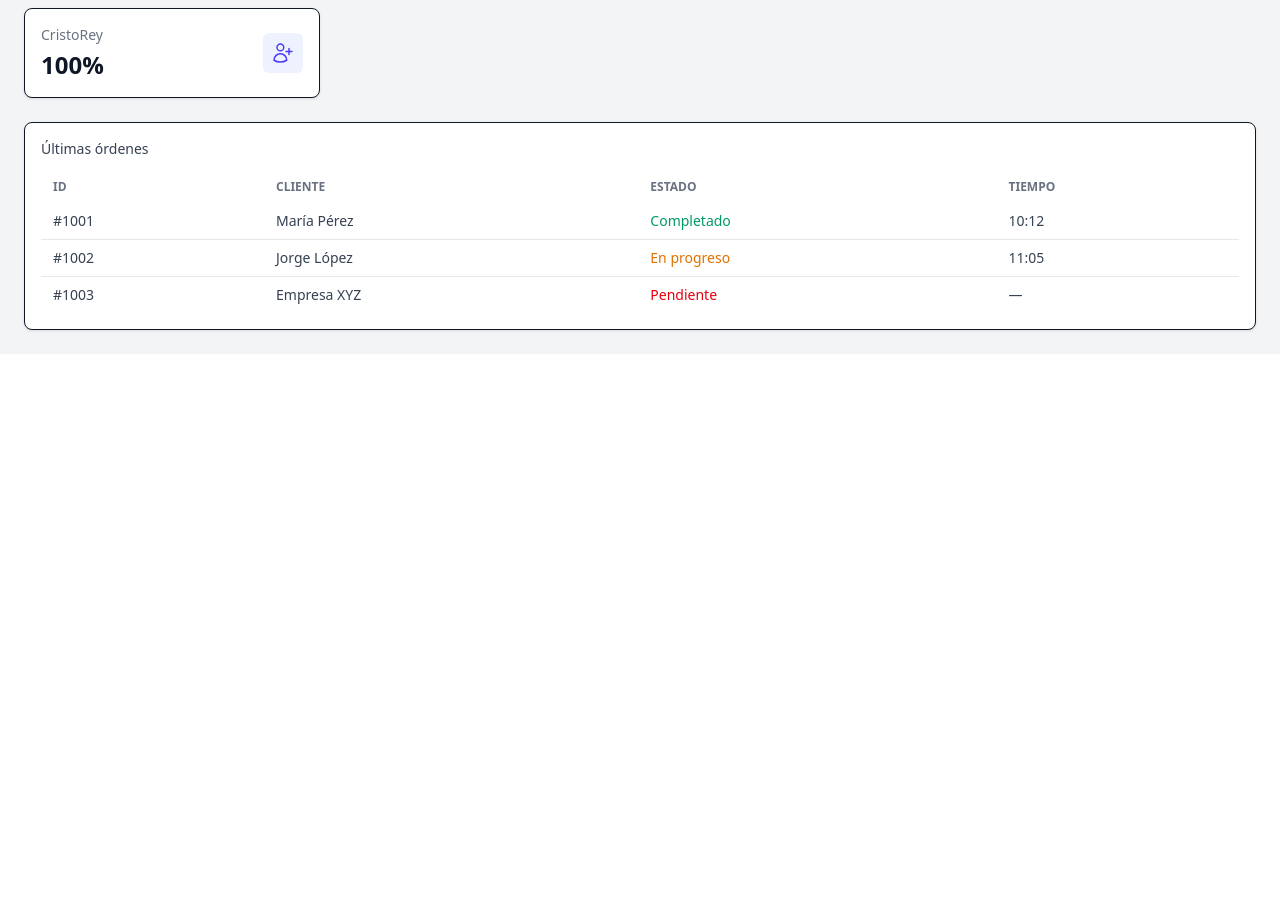
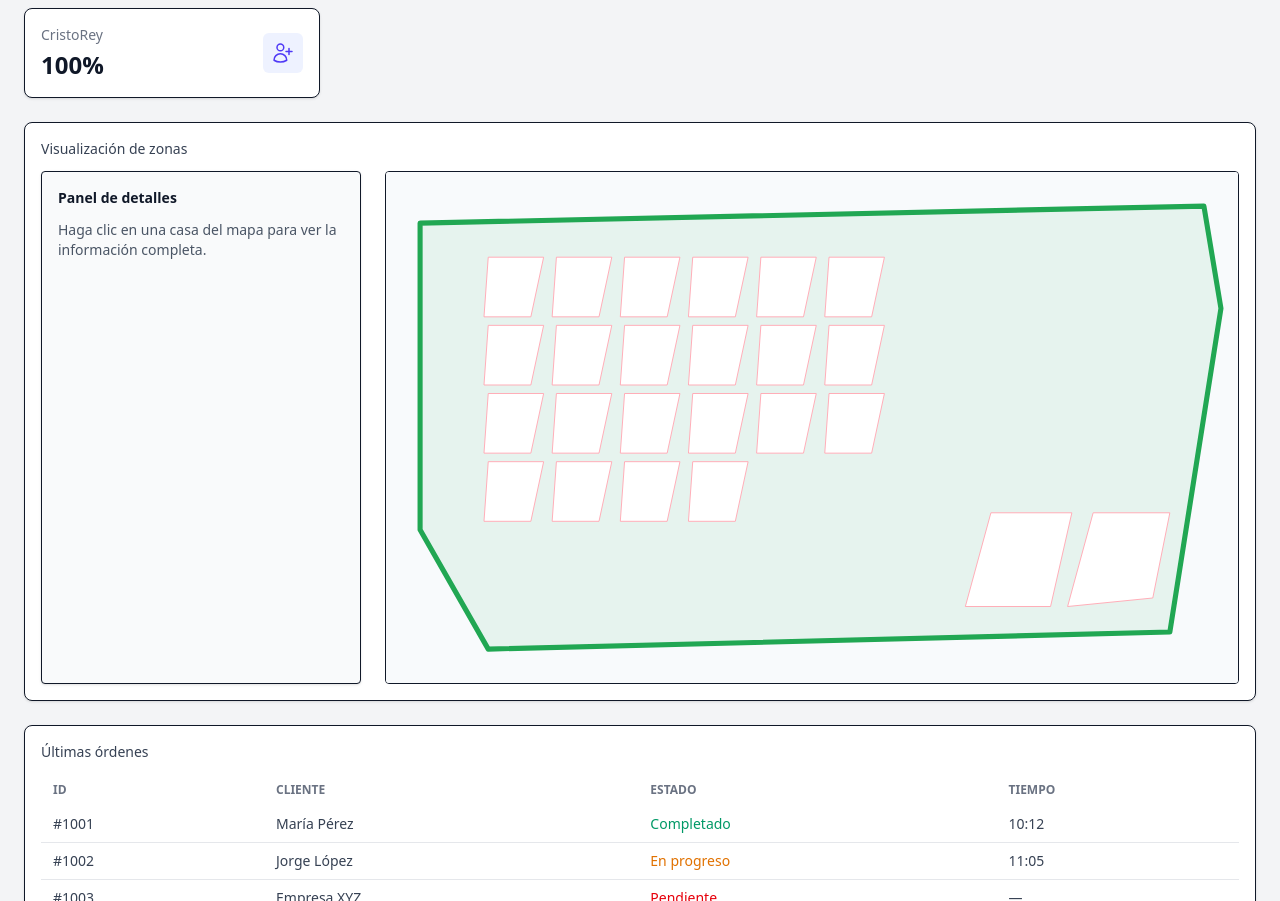
Before and after one commit to faridardila/hackaton-acueducto, a React (Vite) app in the folder frontend/: page / in a window 1280 px wide. Shown: the part 560-1461 px from the top of the page. Before the commit the page ends 914 px from the top, so only its background shows below. Built offline with nearby package versions, Linux system fonts and the light colour scheme.

Commit message:
Add interactive map and detail panel to Operator Dashboard

```diff
--- a/frontend/src/Components/OperatorView/Dashboard.jsx
+++ b/frontend/src/Components/OperatorView/Dashboard.jsx
@@ -1,4 +1,5 @@
 // @ts-nocheck
+import React, { useState, useRef } from 'react'
 import { BellIcon, ChartBarIcon, UserGroupIcon, UserPlusIcon } from '@heroicons/react/24/outline'
 
 /**
@@ -24,6 +25,69 @@ function StatCard(props) {
 
 function Dashboard() {
     // Vista estática de una dashboard para la vista de operador (tema claro, sin navbar)
+
+    const mapRef = useRef(null)
+    const [hovered, setHovered] = useState(null)
+    const [hoverPos, setHoverPos] = useState({ x: 0, y: 0 })
+    const [selected, setSelected] = useState(null)
+
+    // Sample data: 15 polygon 'houses' with mock info and svg points (viewBox 0 0 1000 600)
+    // Neighborhood boundary (single polygon) and houses inside it.
+    const boundary = {
+        points: '40,60 960,40 980,160 920,540 120,560 40,420'
+    }
+
+    // Make houses 1..22 trapezoids similar to refs and filled
+    const houses = [
+        { id: 1, address: 'Calle 1 #10-01', owner: 'Luis Gómez', families: 3, points: '120,100 185,100 170,170 115,170' },
+        { id: 2, address: 'Calle 2 #11-02', owner: 'María López', families: 4, points: '200,100 265,100 250,170 195,170' },
+        { id: 3, address: 'Calle 3 #12-03', owner: 'Ana Ruiz', families: 2, points: '280,100 345,100 330,170 275,170' },
+        { id: 4, address: 'Calle 4 #13-04', owner: 'Pedro Díaz', families: 5, points: '360,100 425,100 410,170 355,170' },
+        { id: 5, address: 'Calle 5 #14-05', owner: 'Sandra Villa', families: 1, points: '440,100 505,100 490,170 435,170' },
+        { id: 6, address: 'Calle 6 #15-06', owner: 'Jorge Salas', families: 6, points: '520,100 585,100 570,170 515,170' },
+
+        { id: 7, address: 'Calle 7 #16-07', owner: 'Elena Mora', families: 2, points: '120,180 185,180 170,250 115,250' },
+        { id: 8, address: 'Calle 8 #17-08', owner: 'Carlos Peña', families: 3, points: '200,180 265,180 250,250 195,250' },
+        { id: 9, address: 'Calle 9 #18-09', owner: 'Lucía Castro', families: 4, points: '280,180 345,180 330,250 275,250' },
+        { id: 10, address: 'Calle 10 #19-10', owner: 'Raúl Herrera', families: 2, points: '360,180 425,180 410,250 355,250' },
+        { id: 11, address: 'Calle 11 #20-11', owner: 'Marta Ruiz', families: 3, points: '440,180 505,180 490,250 435,250' },
+        { id: 12, address: 'Calle 12 #21-12', owner: 'Diego Prada', families: 5, points: '520,180 585,180 570,250 515,250' },
+
+        { id: 13, address: 'Calle 13 #22-13', owner: 'Nadia Ortiz', families: 1, points: '120,260 185,260 170,330 115,330' },
+        { id: 14, address: 'Calle 14 #23-14', owner: 'Iván Ríos', families: 2, points: '200,260 265,260 250,330 195,330' },
+        { id: 15, address: 'Calle 15 #24-15', owner: 'Paula León', families: 4, points: '280,260 345,260 330,330 275,330' },
+        { id: 16, address: 'Calle 16 #25-16', owner: 'Óscar P.', families: 3, points: '360,260 425,260 410,330 355,330' },
+        { id: 17, address: 'Calle 17 #26-17', owner: 'Lina M.', families: 2, points: '440,260 505,260 490,330 435,330' },
+        { id: 18, address: 'Calle 18 #27-18', owner: 'Roberto S.', families: 4, points: '520,260 585,260 570,330 515,330' },
+
+        { id: 19, address: 'Calle 19 #28-19', owner: 'Diana V.', families: 2, points: '120,340 185,340 170,410 115,410' },
+        { id: 20, address: 'Calle 20 #29-20', owner: 'Mauricio Q.', families: 3, points: '200,340 265,340 250,410 195,410' },
+        { id: 21, address: 'Calle 21 #30-21', owner: 'Sofía R.', families: 2, points: '280,340 345,340 330,410 275,410' },
+        { id: 22, address: 'Calle 22 #31-22', owner: 'Héctor U.', families: 1, points: '360,340 425,340 410,410 355,410' },
+
+        { id: 23, address: 'Calle 23 #32-23', owner: 'Ivette Z.', families: 2, points: '710,400 805,400 780,510 680,510' },
+        { id: 24, address: 'Calle 24 #33-24', owner: 'Camilo T.', families: 3, points: '830,400 920,400 900,500 800,510' },
+    ]
+
+    // Handlers
+    function handleMouseMove(e, house) {
+        const mapRect = mapRef.current?.getBoundingClientRect()
+        if (!mapRect) return
+        // Position tooltip above cursor, clamped inside container
+        const x = Math.min(Math.max(e.clientX - mapRect.left, 20), mapRect.width - 20)
+        const y = Math.max(e.clientY - mapRect.top - 10, 10)
+        setHoverPos({ x, y })
+        setHovered(house)
+    }
+
+    function handleMouseLeave() {
+        setHovered(null)
+    }
+
+    function handleClick(house) {
+        setSelected(house)
+    }
+
     return (
         <div className="min-h-screen bg-gray-100 text-gray-900 p-6">
             {/* Main grid */}
@@ -58,6 +122,81 @@ function Dashboard() {
                 </section>
 
 
+
+                {/* Interactive map area + detail panel */}
+                <section className="mt-6 rounded-lg bg-white p-4 shadow-sm border">
+                    <h2 className="text-sm font-medium text-gray-700 mb-3">Visualización de zonas</h2>
+                    <div className="flex gap-6">
+                        {/* Left panel: details when polygon clicked */}
+                        <aside className="w-80 rounded border p-4 bg-gray-50 shadow-sm">
+                            <h3 className="text-sm font-semibold">Panel de detalles</h3>
+                            {!selected ? (
+                                <p className="mt-3 text-sm text-gray-600">Haga clic en una casa del mapa para ver la información completa.</p>
+                            ) : (
+                                <div className="mt-3 text-sm text-gray-800 space-y-2">
+                                    <p><strong>Dirección:</strong> {selected.address}</p>
+                                    <p><strong>Propietario:</strong> {selected.owner}</p>
+                                    <p><strong>Número de familias:</strong> {selected.families}</p>
+                                    <p><strong>ID:</strong> {selected.id}</p>
+                                    <button onClick={() => setSelected(null)} className="mt-2 inline-block px-3 py-1 text-sm bg-indigo-600 text-white rounded">Cerrar</button>
+                                </div>
+                            )}
+                        </aside>
+
+                        {/* Map area */}
+                        <div ref={mapRef} className="relative flex-1 rounded border overflow-hidden bg-white" style={{ minHeight: 420 }}>
+                            {/* Top-floating label removed as requested */}
+
+                            {/* SVG map (polygons) */}
+                            <svg viewBox="0 0 1000 600" className="w-full h-full block">
+                                {/* background */}
+                                <rect x="0" y="0" width="1000" height="600" fill="#f8fafc" />
+
+                                {/* neighborhood boundary (green stroke). Now with a subtle fill so a background image can be seen through it. */}
+                                {/* To add a satellite/background image: insert an <image href="/path/to/image.jpg" x="0" y="0" width="1000" height="600" preserveAspectRatio="xMidYMid slice" /> above this polygon. */}
+                                <polygon points={boundary.points} fill="#16a34a" fillOpacity={0.08} stroke="#16a34a" strokeWidth="6" strokeLinejoin="round" strokeLinecap="round" opacity="0.95" />
+
+                                {houses.map((h) => {
+                                    const isHovered = hovered?.id === h.id
+                                    const isSelected = selected?.id === h.id
+                                    return (
+                                        <g key={h.id}>
+                                            <polygon
+                                                points={h.points}
+                                                // filled polygons: default white fill, subtle stroke. Hover/selected use solid green fills.
+                                                className={`cursor-pointer transition-all ${isSelected ? 'fill-emerald-400 stroke-emerald-700 stroke-2' : isHovered ? 'fill-emerald-300 stroke-emerald-600 stroke-1' : 'fill-white stroke-rose-300 stroke-1'}`}
+                                                onMouseMove={(e) => handleMouseMove(e, h)}
+                                                onMouseEnter={(e) => handleMouseMove(e, h)}
+                                                onMouseLeave={handleMouseLeave}
+                                                onClick={() => handleClick(h)}
+                                            />
+                                        </g>
+                                    )
+                                })}
+                            </svg>
+
+                            {/* Floating tooltip shown on hover (top positioned) */}
+                            {hovered ? (
+                                <div
+                                    className="pointer-events-none absolute z-30 max-w-xs w-72 bg-white border shadow-lg rounded-lg text-sm text-gray-800"
+                                    style={{ left: hoverPos.x, top: Math.max(hoverPos.y - 120, 8), transform: 'translateX(-50%)' }}
+                                >
+                                    <div className="p-3">
+                                        <div className="text-xs text-gray-500">{hovered.address}</div>
+                                        <div className="mt-1 font-semibold">{hovered.owner}</div>
+                                        <div className="mt-1 text-gray-600">Número de familias: {hovered.families}</div>
+                                    </div>
+                                    {/* tail */}
+                                    <div style={{ position: 'absolute', left: '50%', bottom: -8, transform: 'translateX(-50%)' }}>
+                                        <svg width="20" height="8" viewBox="0 0 20 8">
+                                            <path d="M0 0 L10 8 L20 0" fill="#ffffff" stroke="#e5e7eb" />
+                                        </svg>
+                                    </div>
+                                </div>
+                            ) : null}
+                        </div>
+                    </div>
+                </section>
 
                 {/* Tabla de ejemplo */}
                 <section className="mt-6 rounded-lg bg-white p-4 shadow-sm border">
```
Also changed, not shown: 1 other file (tests, documents, lock files or other folders).
